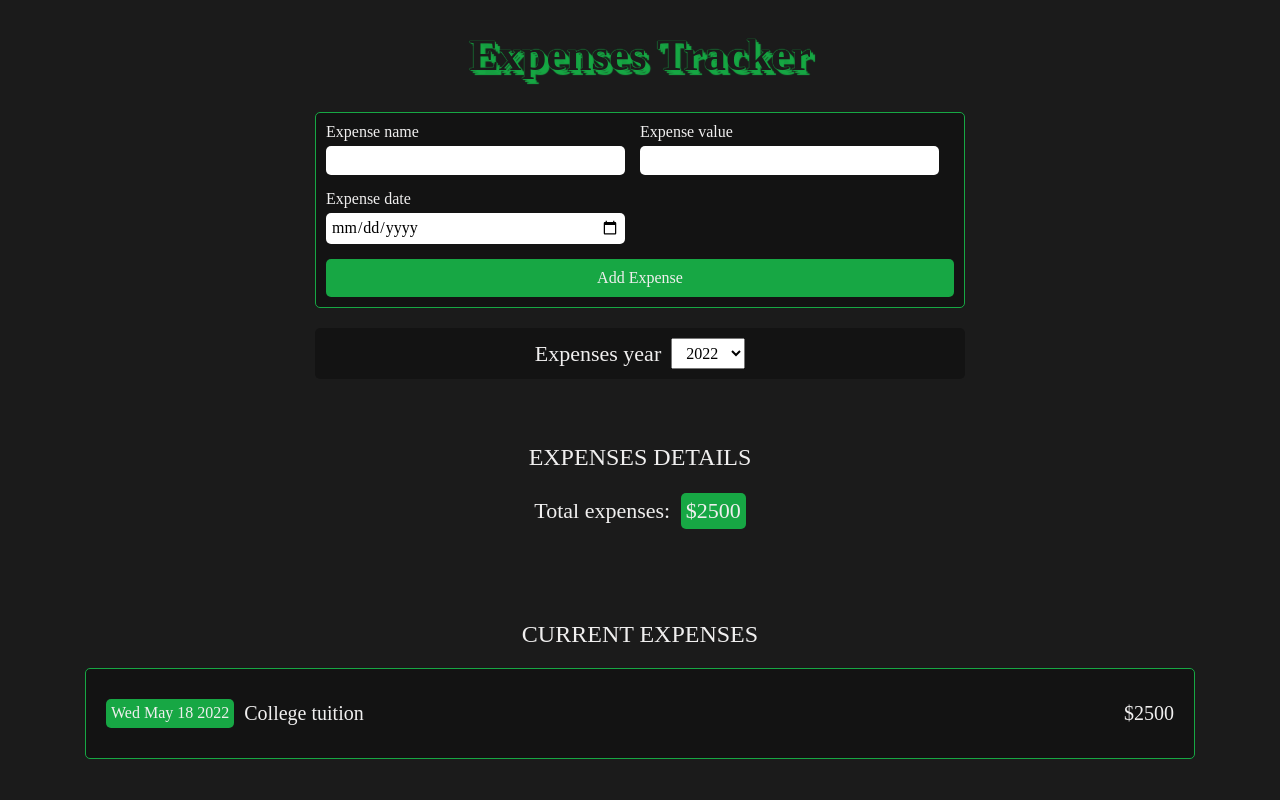
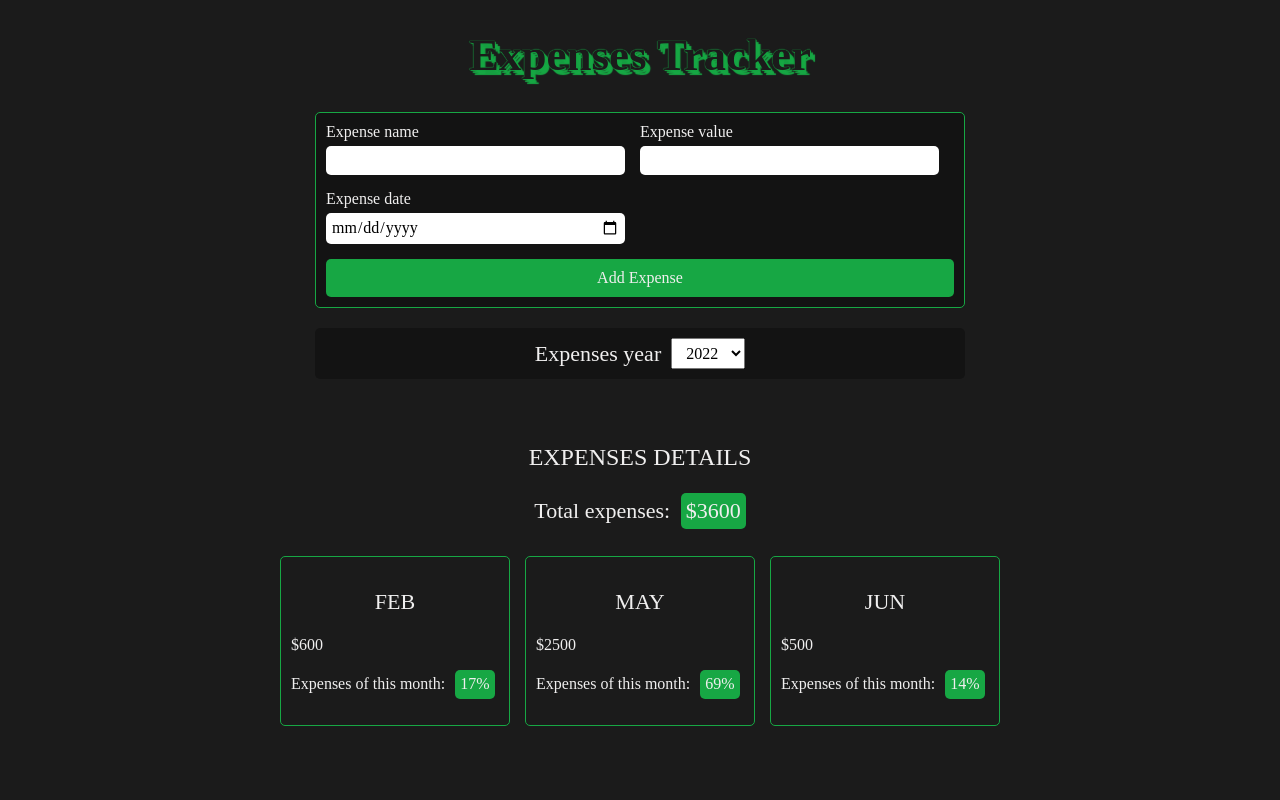
Before and after one commit to flare-s/expenses-tracker, a React (Create React App) app: page / in a window 1280 px wide. Shown: the top 800 px of the page. Built offline with nearby package versions, Linux system fonts and the light colour scheme.

Commit message:
Added monthly expenses details

```diff
--- a/src/App.css
+++ b/src/App.css
@@ -19,6 +19,10 @@ section {
   padding: 25px 0;
 }
 
+ul {
+  list-style: none;
+}
+
 button {
   display: inline-block;
   color: inherit;
--- a/src/App.js
+++ b/src/App.js
@@ -9,9 +9,12 @@ import TotalExpenses from "./components/ExpensesChart/Total/TotalExpenses";
 function App() {
   const expensesState = [
     { name: "College tuition", value: 2500, date: "2022/05/18", id: 1 },
-    { name: "Home renovation", value: 8500, date: "2020/11/22", id: 2 },
-    { name: "New laptop", value: 4000, date: "2021/09/05", id: 3 },
-    { name: "Family vacation", value: 6300, date: "2019/07/01", id: 4 },
+    { name: "TV repair", value: 500, date: "2022/06/08", id: 2 },
+    { name: "New closet", value: 600, date: "2022/02/01", id: 3 },
+    { name: "Car repair", value: 2500, date: "2020/07/12", id: 4 },
+    { name: "Home renovation", value: 8500, date: "2020/11/22", id: 5 },
+    { name: "New laptop", value: 4000, date: "2021/09/05", id: 6 },
+    { name: "Family vacation", value: 6300, date: "2019/07/01", id: 7 },
   ];
 
   const [expenses, setExpenses] = useState(expensesState);
@@ -47,7 +50,7 @@ function App() {
         </Container>
         {filteredExp.length > 0 && (
           <>
-            <TotalExpenses total={total} />
+            <TotalExpenses total={total} expenses={filteredExp} />
             <ExpensesList expenses={filteredExp} year={year} />
           </>
         )}
--- /dev/null
+++ b/src/components/ExpensesChart/ExpensesDetails.js
@@ -0,0 +1,47 @@
+import React from "react";
+import styles from "./ExpensesDetails.module.css";
+const ExpensesDetails = (props) => {
+  const data = [
+    { month: "Jan", value: 0 },
+    { month: "Feb", value: 0 },
+    { month: "Mar", value: 0 },
+    { month: "Apr", value: 0 },
+    { month: "May", value: 0 },
+    { month: "Jun", value: 0 },
+    { month: "Jul", value: 0 },
+    { month: "Aug", value: 0 },
+    { month: "Sep", value: 0 },
+    { month: "Oct", value: 0 },
+    { month: "Nov", value: 0 },
+    { month: "Dec", value: 0 },
+  ];
+
+  // Add the value of each exp to the total value of the month that they occured on
+  props.expenses.forEach((exp) => {
+    data[new Date(exp.date).getMonth()].value += exp.value;
+  });
+
+  return (
+    <ul className={styles["details-list"]}>
+      {data.map(
+        (el) =>
+          // Only show the items with value greater than 0
+          el.value > 0 && (
+            <li key={el.month} className={styles["details-item"]}>
+              <p className={styles["details-month"]}>{el.month}</p>
+              <p>${el.value}</p>
+              <p>
+                Expenses of this month:
+                <span className={styles["details-percentage"]}>
+                  {/* Get the percentage of the total expenses of the month against the total of the year */}
+                  {Math.round((el.value / props.total) * 100)}%
+                </span>
+              </p>
+            </li>
+          )
+      )}
+    </ul>
+  );
+};
+
+export default ExpensesDetails;
--- /dev/null
+++ b/src/components/ExpensesChart/ExpensesDetails.module.css
@@ -0,0 +1,30 @@
+.details-list {
+  padding: 5px;
+  display: flex;
+  gap: 15px;
+  flex-wrap: wrap;
+  justify-content: center;
+  border-radius: 5px;
+}
+
+.details-item {
+  border-radius: 5px;
+  min-width: 230px;
+  padding: 10px;
+  background-color: var(--black);
+  border: 1px solid var(--primary-color);
+}
+
+.details-month {
+  font-size: calc(22rem / 16);
+  text-transform: uppercase;
+  text-align: center;
+}
+
+.details-percentage {
+  display: inline-block;
+  margin-left: 10px;
+  background-color: var(--primary-color);
+  padding: 5px;
+  border-radius: 5px;
+}
--- a/src/components/ExpensesChart/Total/TotalExpenses.js
+++ b/src/components/ExpensesChart/Total/TotalExpenses.js
@@ -1,5 +1,6 @@
 import React from "react";
 import Container from "../../UI/Container";
+import ExpensesDetails from "../ExpensesDetails";
 
 const TotalExpenses = (props) => {
   return (
@@ -20,6 +21,7 @@ const TotalExpenses = (props) => {
             ${props.total}
           </span>
         </p>
+        <ExpensesDetails expenses={props.expenses} total={props.total} />
       </Container>
     </section>
   );
```
Also changed, not shown: 1 other file (tests, documents, lock files or other folders).
